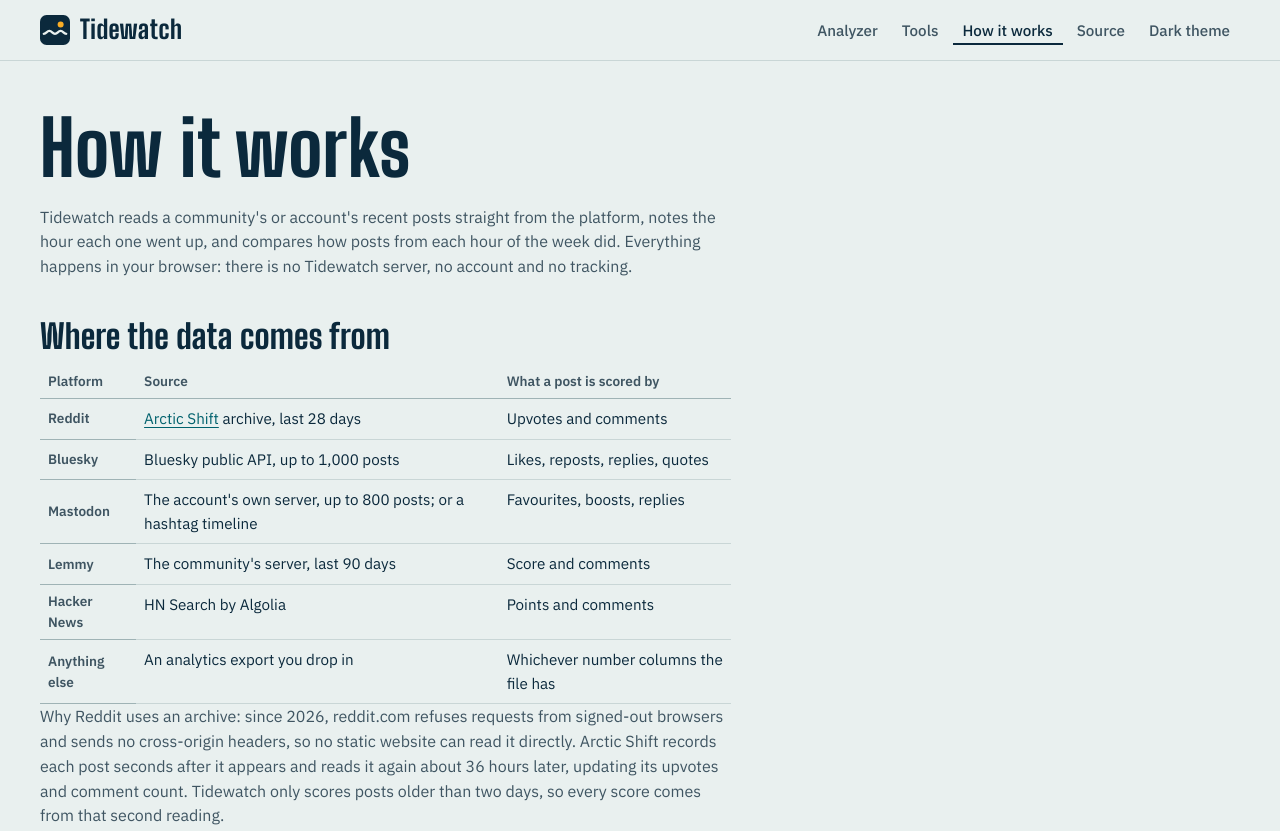
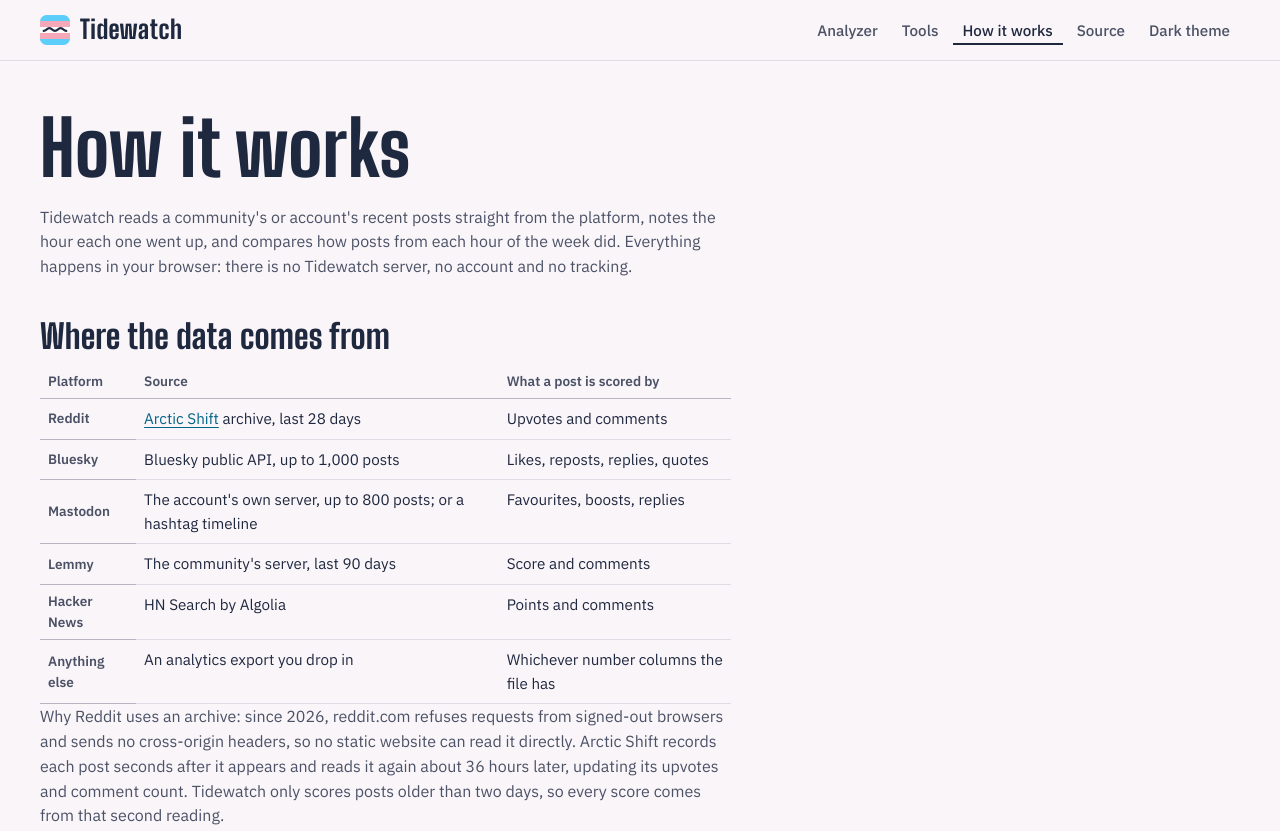
Before and after one commit to emmalegrottaglie/tidewatch, a website: page site/method.html in a window 1280 px wide. Shown: the top 831 px of the page. Drawn offline with Linux system fonts and the light colour scheme.

Commit message:
Recolor to a pastel trans-flag palette
Sequential blue ramp for activity, pink-to-blue diverging scale around
the typical 50% for performance, trans-stripe logo and favicon.

Co-Authored-By: Claude Opus 5.5 <noreply@anthropic.com>

```diff
--- a/site/css/main.css
+++ b/site/css/main.css
@@ -2,21 +2,29 @@
 
 :root {
   color-scheme: light;
-  --paper: #e9f0ef;
-  --card: #f7fbfb;
-  --ink: #0b293c;
-  --ink-2: #3f5562;
-  --ink-3: #5d717b;
-  --rule: #c9d6d6;
-  --rule-strong: #9fb3b5;
-  --buoy: #f9ad26;
-  --buoy-ink: #0b293c;
-  --link: #00616d;
-  --focus: #00616d;
+  /* Pastel trans flag: blue #5BCEFA, pink #F5A9B8, white; tuned in OKLCH for contrast. */
+  --paper: #faf5f9;
+  --card: #fffdfe;
+  --ink: #1e283f;
+  --ink-2: #4b5266;
+  --ink-3: #656b7e;
+  --rule: #dfdce5;
+  --rule-strong: #b7b5c4;
+  --buoy: #f5adbb;
+  --buoy-ink: #1e283f;
+  --accent-strong: #cb7487;
+  --link: #006586;
+  --focus: #006586;
   --danger: #a3261b;
-  --s0: #d8f5f8; --s1: #b3dbe0; --s2: #8dc2c8; --s3: #66a9b0;
-  --s4: #3c9099; --s5: #007883; --s6: #00616d; --s7: #004958;
-  --empty: repeating-linear-gradient(135deg, transparent 0 3px, #c9d6d6 3px 4px);
+  --cell-edge: rgb(30 40 63 / 0.08);
+  /* sequential (activity): pastel blue, light to dark */
+  --s0: #daf3fe; --s1: #bee1f1; --s2: #a1cfe4; --s3: #85bed6;
+  --s4: #67acc9; --s5: #469bbb; --s6: #1a89ae; --s7: #0078a1;
+  /* diverging (performance): pink below typical, white-grey at typical, blue above */
+  --n4: #b26677; --n3: #d58d9c; --n2: #ebb2bd; --n1: #f7d4da;
+  --mid: #f1eff4;
+  --p1: #c0e5f5; --p2: #8fcfea; --p3: #57b1d5; --p4: #188db2;
+  --empty: repeating-linear-gradient(135deg, transparent 0 3px, #dfdce5 3px 4px);
   --radius-s: 3px;
   --radius-m: 8px;
   --font-display: "Big Shoulders Display", "Arial Narrow", sans-serif;
@@ -35,20 +43,28 @@
 @media (prefers-color-scheme: dark) {
   :root:where(:not([data-theme="light"])) {
     color-scheme: dark;
-    --paper: #07161d; --card: #0f2129; --ink: #e3ecea; --ink-2: #b3c3c7; --ink-3: #8fa2a8;
-    --rule: #22363f; --rule-strong: #3b525c; --link: #6fd3de; --focus: #6fd3de; --danger: #ff8a7a;
-    --s0: #1b3235; --s1: #22494d; --s2: #296167; --s3: #307a82;
-    --s4: #36939d; --s5: #3caeba; --s6: #41cad8; --s7: #86e4ee;
-    --empty: repeating-linear-gradient(135deg, transparent 0 3px, #22363f 3px 4px);
+    --paper: #11101c; --card: #1b1a28; --ink: #efedf4; --ink-2: #c3c2d1; --ink-3: #9c9dae;
+    --rule: #302e3c; --rule-strong: #4c4b5d; --link: #7bcaea; --focus: #7bcaea; --danger: #ff8a7a;
+    --buoy: #f5adbb; --buoy-ink: #1e283f; --accent-strong: #e399a8; --cell-edge: rgb(255 255 255 / 0.06);
+    --s0: #1d3139; --s1: #284552; --s2: #335b6c; --s3: #3e7186;
+    --s4: #4989a2; --s5: #55a1bf; --s6: #61b9dd; --s7: #6ed3fb;
+    --n4: #e399a8; --n3: #b77784; --n2: #885a63; --n1: #5d3e44;
+    --mid: #2e2d32;
+    --p1: #284d5d; --p2: #387188; --p3: #4897b6; --p4: #64bee2;
+    --empty: repeating-linear-gradient(135deg, transparent 0 3px, #302e3c 3px 4px);
   }
 }
 :root[data-theme="dark"] {
   color-scheme: dark;
-  --paper: #07161d; --card: #0f2129; --ink: #e3ecea; --ink-2: #b3c3c7; --ink-3: #8fa2a8;
-  --rule: #22363f; --rule-strong: #3b525c; --link: #6fd3de; --focus: #6fd3de; --danger: #ff8a7a;
-  --s0: #1b3235; --s1: #22494d; --s2: #296167; --s3: #307a82;
-  --s4: #36939d; --s5: #3caeba; --s6: #41cad8; --s7: #86e4ee;
-  --empty: repeating-linear-gradient(135deg, transparent 0 3px, #22363f 3px 4px);
+  --paper: #11101c; --card: #1b1a28; --ink: #efedf4; --ink-2: #c3c2d1; --ink-3: #9c9dae;
+  --rule: #302e3c; --rule-strong: #4c4b5d; --link: #7bcaea; --focus: #7bcaea; --danger: #ff8a7a;
+  --buoy: #f5adbb; --buoy-ink: #1e283f; --accent-strong: #e399a8; --cell-edge: rgb(255 255 255 / 0.06);
+  --s0: #1d3139; --s1: #284552; --s2: #335b6c; --s3: #3e7186;
+  --s4: #4989a2; --s5: #55a1bf; --s6: #61b9dd; --s7: #6ed3fb;
+  --n4: #e399a8; --n3: #b77784; --n2: #885a63; --n1: #5d3e44;
+  --mid: #2e2d32;
+  --p1: #284d5d; --p2: #387188; --p3: #4897b6; --p4: #64bee2;
+  --empty: repeating-linear-gradient(135deg, transparent 0 3px, #302e3c 3px 4px);
 }
 
 *, *::before, *::after { box-sizing: border-box; }
@@ -166,7 +182,7 @@ select, .input {
 .verdict .verdict-time small { display: block; font: 600 1.05rem/1.4 var(--font-body); color: var(--ink-2); letter-spacing: 0; margin-top: 12px; }
 .verdict p { max-width: 64ch; color: var(--ink-2); font-size: 1.08rem; }
 .notes { display: grid; gap: 8px; max-width: 80ch; }
-.notes p { padding-left: 14px; border-left: 3px solid var(--buoy); color: var(--ink-2); font-size: 0.95rem; }
+.notes p { padding-left: 14px; border-left: 3px solid var(--accent-strong); color: var(--ink-2); font-size: 0.95rem; }
 
 .panel { background: var(--card); border: 1px solid var(--rule); border-radius: var(--radius-m); padding: 22px 22px 18px; min-width: 0; }
 .panel-head { display: flex; flex-wrap: wrap; gap: 6px 16px; align-items: baseline; justify-content: space-between; margin-bottom: 16px; }
@@ -191,12 +207,13 @@ details.table-view table th[scope="row"] { text-align: left; white-space: nowrap
 .heatmap .cell {
   grid-column: calc(var(--h) + 2); grid-row: calc(var(--d) + 2);
   border: 0; padding: 0; border-radius: var(--radius-s); background: var(--c, var(--empty)); cursor: default;
+  box-shadow: inset 0 0 0 1px var(--cell-edge);
   position: relative; display: grid; place-items: center; min-width: 0;
 }
 .heatmap .cell:hover, .heatmap .cell:focus-visible { outline: 2px solid var(--ink); outline-offset: 1px; z-index: 1; }
 .heatmap .rank {
   width: 26px; height: 26px; border-radius: 50%; background: var(--buoy); color: var(--buoy-ink);
-  font: 800 0.8rem/26px var(--font-body); text-align: center; box-shadow: 0 0 0 2px var(--card); pointer-events: none;
+  font: 800 0.8rem/24px var(--font-body); text-align: center; border: 1px solid var(--buoy-ink); box-shadow: 0 0 0 2px var(--card); pointer-events: none;
 }
 .heat-container { container: heat / inline-size; }
 .heatmap .hm-col.minor { display: none; }
@@ -230,10 +247,10 @@ details.table-view table th[scope="row"] { text-align: left; white-space: nowrap
 .chart .baseline { stroke: var(--rule-strong); }
 .chart .avg-line { stroke: var(--ink-3); stroke-dasharray: 3 4; }
 .chart .avg-label { fill: var(--ink-3); font: 13px var(--font-body); }
-.chart .area { fill: var(--s1); }
+.chart .area { fill: var(--s1); opacity: 0.85; }
 .chart .line { fill: none; stroke: var(--s6); stroke-width: 2; stroke-linejoin: round; }
-.chart .bar { fill: var(--s4); }
-.chart .bar.best { fill: var(--s7); }
+.chart .bar { fill: var(--s3); }
+.chart .bar.best { fill: var(--p4); }
 .chart .crosshair { stroke: var(--ink); stroke-width: 1; }
 .chart .dot { fill: var(--s6); stroke: var(--card); stroke-width: 2; }
 .chart .hit { fill: transparent; }
@@ -245,7 +262,7 @@ details.table-view table th[scope="row"] { text-align: left; white-space: nowrap
 .ranked li:first-child { border-top: 0; }
 .ranked.plain li { grid-template-columns: 1fr auto; }
 .ranked .badge { width: 28px; height: 28px; border-radius: 50%; display: grid; place-items: center; font-weight: 700; font-size: 0.85rem; border: 1.5px solid var(--rule-strong); color: var(--ink-2); }
-.ranked li.podium .badge { background: var(--buoy); border-color: var(--buoy); color: var(--buoy-ink); }
+.ranked li.podium .badge { background: var(--buoy); border-color: var(--buoy-ink); color: var(--buoy-ink); }
 .ranked .when { font-weight: 600; }
 .ranked .sub { color: var(--ink-3); font-size: 0.9rem; }
 .ranked .score { font-weight: 600; text-align: right; }
--- a/site/method.html
+++ b/site/method.html
@@ -16,7 +16,7 @@
   <header class="site-header">
     <div class="wrap">
       <a class="wordmark" href="./">
-        <svg viewBox="0 0 32 32" aria-hidden="true"><rect width="32" height="32" rx="7" fill="currentColor"/><path d="M4 20c3 0 3-3 6-3s3 3 6 3 3-3 6-3 3 3 6 3" fill="none" stroke="var(--paper)" stroke-width="2.4" stroke-linecap="round"/><circle cx="22" cy="10" r="3.2" fill="#f9ad26"/></svg>
+        <svg viewBox="0 0 32 32" aria-hidden="true"><clipPath id="logo-clip"><rect width="32" height="32" rx="7"/></clipPath><g clip-path="url(#logo-clip)"><rect width="32" height="6.4" fill="#5bcefa"/><rect y="6.4" width="32" height="6.4" fill="#f5a9b8"/><rect y="12.8" width="32" height="6.4" fill="#fff"/><rect y="19.2" width="32" height="6.4" fill="#f5a9b8"/><rect y="25.6" width="32" height="6.4" fill="#5bcefa"/></g><path d="M4 17c3 0 3-3 6-3s3 3 6 3 3-3 6-3 3 3 6 3" fill="none" stroke="#1e283f" stroke-width="2.4" stroke-linecap="round"/></svg>
         Tidewatch
       </a>
       <nav class="site-nav" aria-label="Main">
```
Also changed, not shown: site/index.html (+1 -1 lines), site/js/app.js (+4 -3 lines), site/js/charts.js (+30 -9 lines), site/tools.html (+1 -1 lines), site/favicon.svg.
